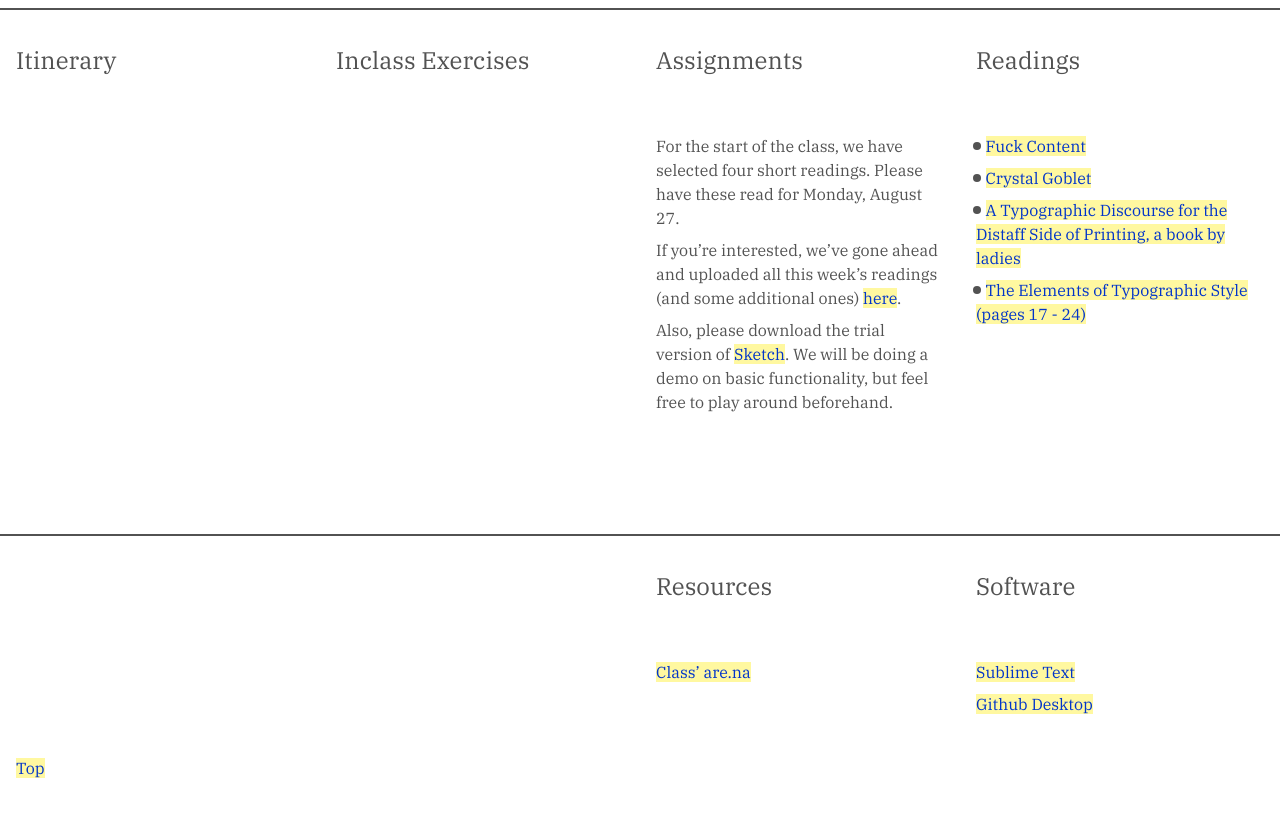
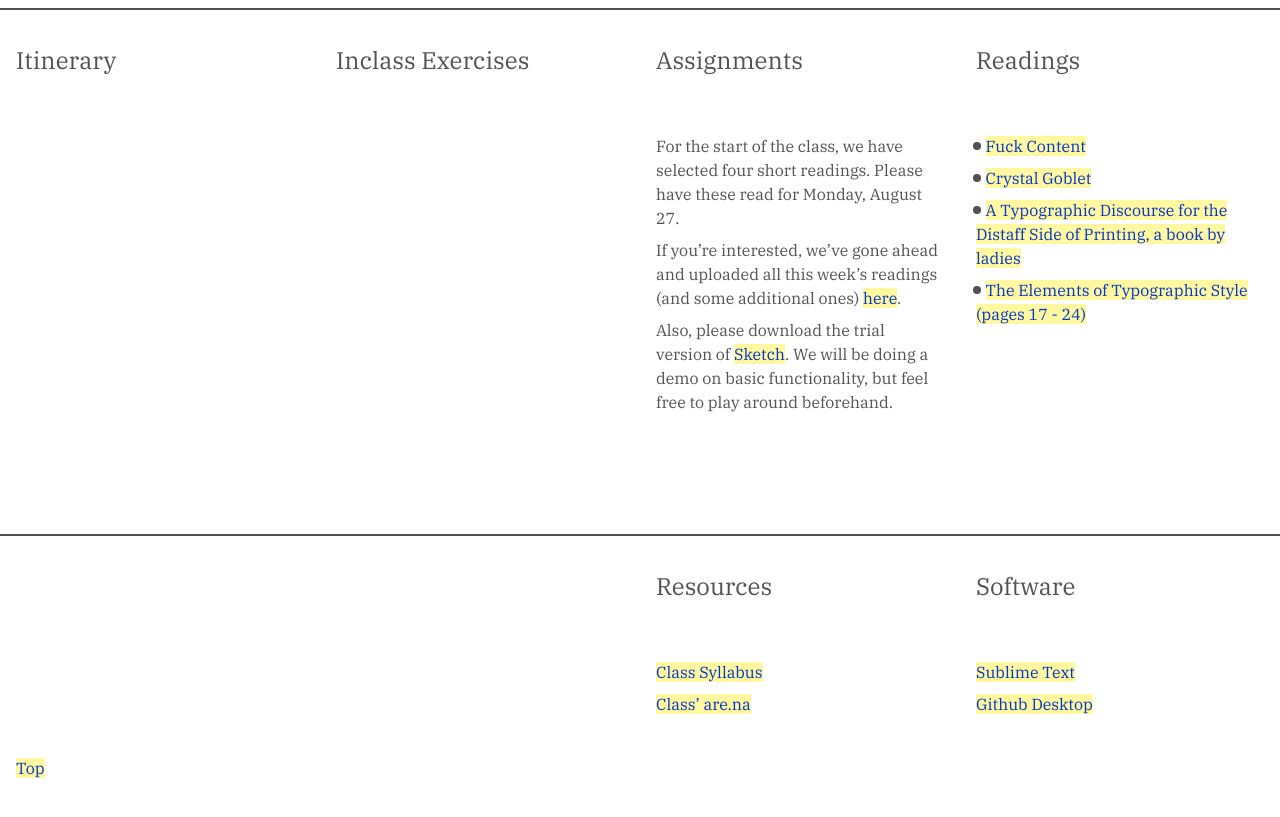
Before and after one commit to leigler/type-interaction, a Jekyll site: the page built from index.md, in a window 1280 px wide and 900 px high, scrolled down 576 px. Shown: the top 817 px of the window. Built offline with Jekyll 4.4.1, drawn with Linux system fonts in a browser that asks for light colours.

Commit message:
syllabus added

```diff
--- a/index.md
+++ b/index.md
@@ -5,7 +5,7 @@ year: "Fall 2018"
 location: "55 W13th, Rm. I 205<br>(Hirshon Suite)"
 contact: "eigll343@newschool.edu<br>shinr377@newschool.edu"
 software: ["[Sublime Text](https://www.sublimetext.com/3)", "[Github Desktop](https://desktop.github.com/)"]
-resources: ["[Class&rsquo; are.na](https://www.are.na/lukas-eigler-harding/typography-interaction-1-skills-intensive)"]
+resources: ["[Class Syllabus](assets/docs/PMCD_5000_EIGLER-HARDING_SHINDE_F18.pdf)", "[Class&rsquo; are.na](https://www.are.na/lukas-eigler-harding/typography-interaction-1-skills-intensive)"]
 
 ---
 
```
Also changed, not shown: 1 other file.
